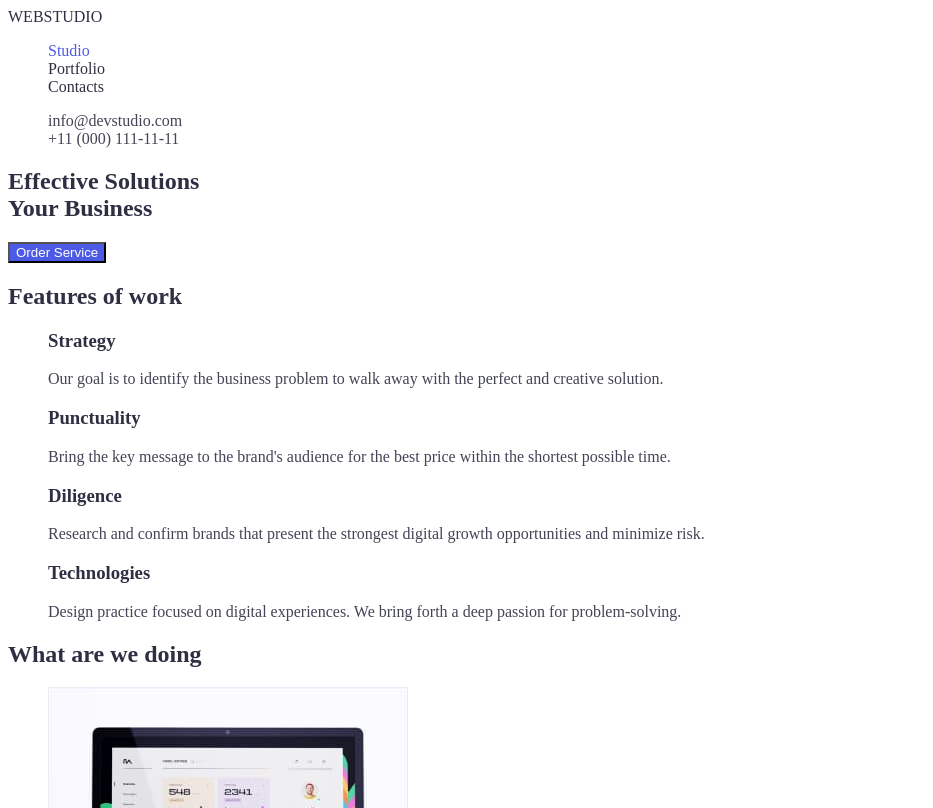
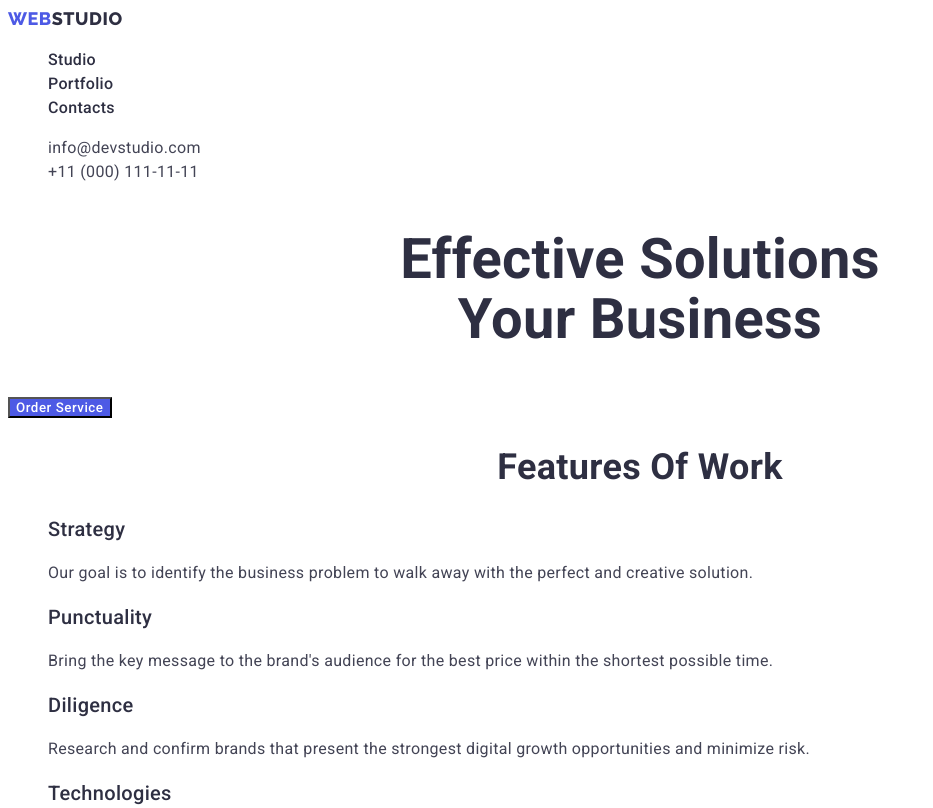
Before and after one commit to Andrii-Nahornyi/goit-markup-hw-01--remember, a plain HTML site: page index.html in a window 1280 px wide. Shown: the top 808 px of the page, without its empty margins (0-933 px from the left). Drawn offline with Linux system fonts and the light colour scheme.

Commit message:
Додає "перемінні" в body та шрифти в CSS

```diff
--- a/css/styles.css
+++ b/css/styles.css
@@ -4,23 +4,45 @@
 
 /* білий колір: шапка, футер, фон - #E7E9FC */
 
-/* білий колір тексту футер #F4F4FD */
+/* білий колір тексту футер, та btn(Portfolio) #F4F4FD */
 
 /* колір акценту(ефектів) #4D5AE5 */
+
+/* logo: Raleway(800)
+
+nav a(500), contact-list(400), h1(700),
+btn(500), h2(700) h3(500), p(400),  'Roboto';
+
+700 - Bold
+500 -
+400 - Normal */
+
+
 
 :root {
 	--primary-text-color: #434455;
 	--title-text-color: #2E2F42;
 	--accent-color: #4D5AE5;
+	--primary-white-color: #F4F4FD;
 }
 
 body {
 	background-color: #FFFFFF;
 	color: var(--primary-text-color);
+	font-family: "Roboto", sans-serif;
+	font-size: 16px;
+	line-height: 1.5;
+	letter-spacing: 0.02em;
 }
 
 a {
+	color: inherit;
 	text-decoration: none;
+
+}
+
+button {
+	font-family: inherit;
 }
 
 /* a:visited {
@@ -31,63 +53,116 @@ a {
 	list-style: none;
 }
 
-
 /* Logo */
 
 .logo {
 	color: var(--title-text-color);
+	font-family: "Raleway", cursive;
+	font-weight: 800;
+	font-size: 18px;
+	line-height: 1.17;
+	letter-spacing: 0.03em;
 }
 
-/* Nav */
+/* Header */
 
 .site-nav .link {
 	color: var(--title-text-color);
+
+	font-weight: 500;
 }
 
-.link.current {
+.current {
 	color: var(--accent-color);
 }
 
 .site-nav .link:hover,
-.site-nav .link:focus {
+.site-nav .link:focus,
+.contact-link:hover,
+.contact-link:focus {
 	color: var(--accent-color);
-}
-
-.contact-link {
-	color: var(--primary-text-color);
 }
 
 /* Hero */
 
 .hero-title {
 	color: var(--title-text-color);
+
+	font-weight: 700;
+	font-size: 56px;
+	line-height: 1.07;
+	text-align: center;
 }
 
 .hero-btn {
-	color:#FFFFFF ;
+	color: #FFFFFF;
 	background-color: var(--accent-color);
+	font-weight: 500;
+	cursor: pointer;
+
+	display: flex;
+	align-items: center;
+	letter-spacing: 0.04em;
 }
 
 /* Section */
 
 .section-title {
 	color: var(--title-text-color);
+
+	font-weight: 700;
+	font-size: 36px;
+	line-height: 1.11;
+
+	text-align: center;
+	text-transform: capitalize;
 }
 
 /* Features */
 
-.feature-list .title {
+.title {
 	color: var(--title-text-color);
+
+	font-weight: 500;
+	font-size: 20px;
+	line-height: 1.2;
 }
 
 /* Example */
 
-.example-list {
-	color: var();
-}
+
 
 /* Emploee */
 
 .emploee-title {
-	color: var(--title-text-color);
+	text-align: center;
 }
+
+.emploee-text {
+	text-align: center;
+}
+
+/* Footer */
+
+
+
+
+/* PORTFOLIO */
+
+.btn {
+	background-color: var(--primary-white-color);
+	color: var(--accent-color);
+	font-weight: 500;
+	cursor: pointer;
+
+	display: flex;
+	align-items: center;
+	text-align: center;
+	letter-spacing: 0.04em;
+}
+
+.btn:hover,
+.btn:focus {
+	color: #FFFFFF;
+	background-color: var(--accent-color);
+}
```
